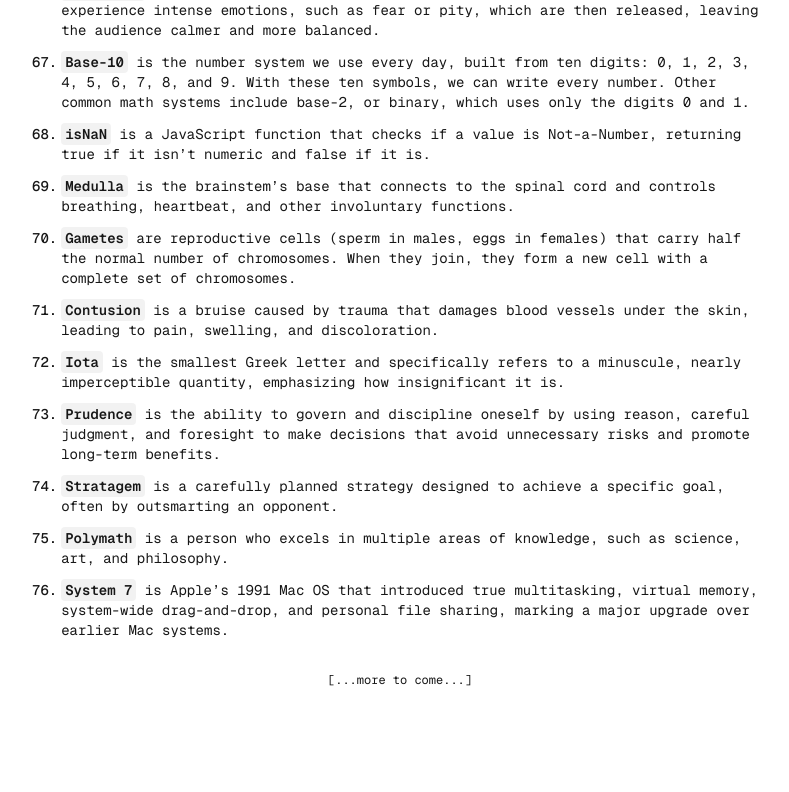
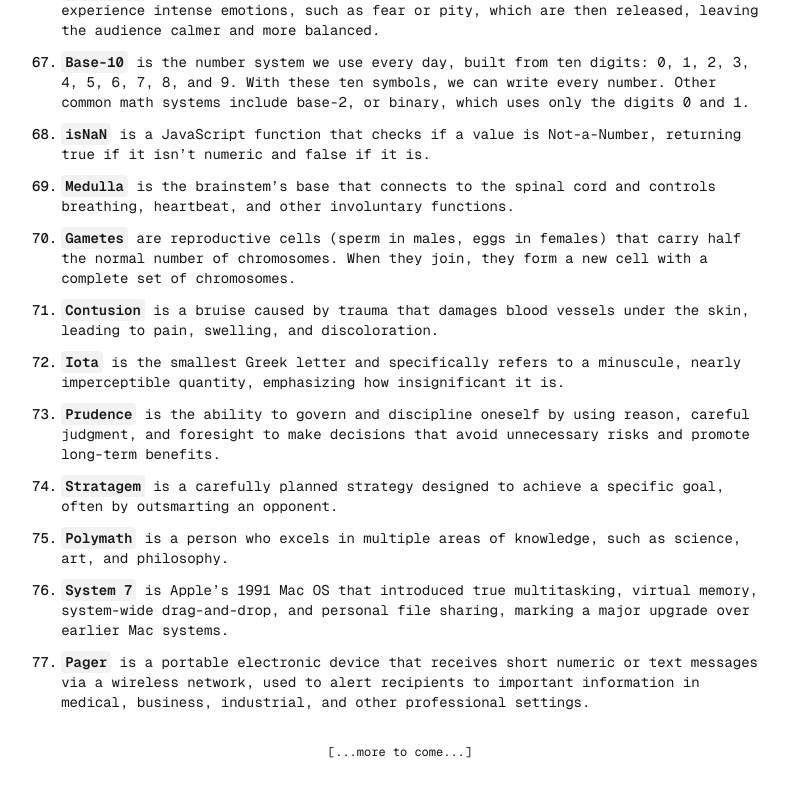
Before and after one commit to BrahimBoussada/mind-log, a Next.js app: page / in a window 1280 px wide. Shown: the part 4103-4895 px from the top of the page, without its empty margins (240-1029 px from the left). Before the commit the page ends 4823 px from the top, so only its background shows below. Built offline with nearby package versions, Linux system fonts and the light colour scheme.

Commit message:
log:08-10-2025

```diff
--- a/src/app/page.tsx
+++ b/src/app/page.tsx
@@ -713,6 +713,16 @@ export default function Home() {
             systems.
           </Text>
         </Note>
+
+        <Note>
+          <N>77. </N>
+          <Text>
+            <Key>Pager</Key> is a portable electronic device that receives short
+            numeric or text messages via a wireless network, used to alert
+            recipients to important information in medical, business,
+            industrial, and other professional settings.
+          </Text>
+        </Note>
       </NoteWrapper>
 
       <span className="font-mono text-xs text-center my-8">
```
